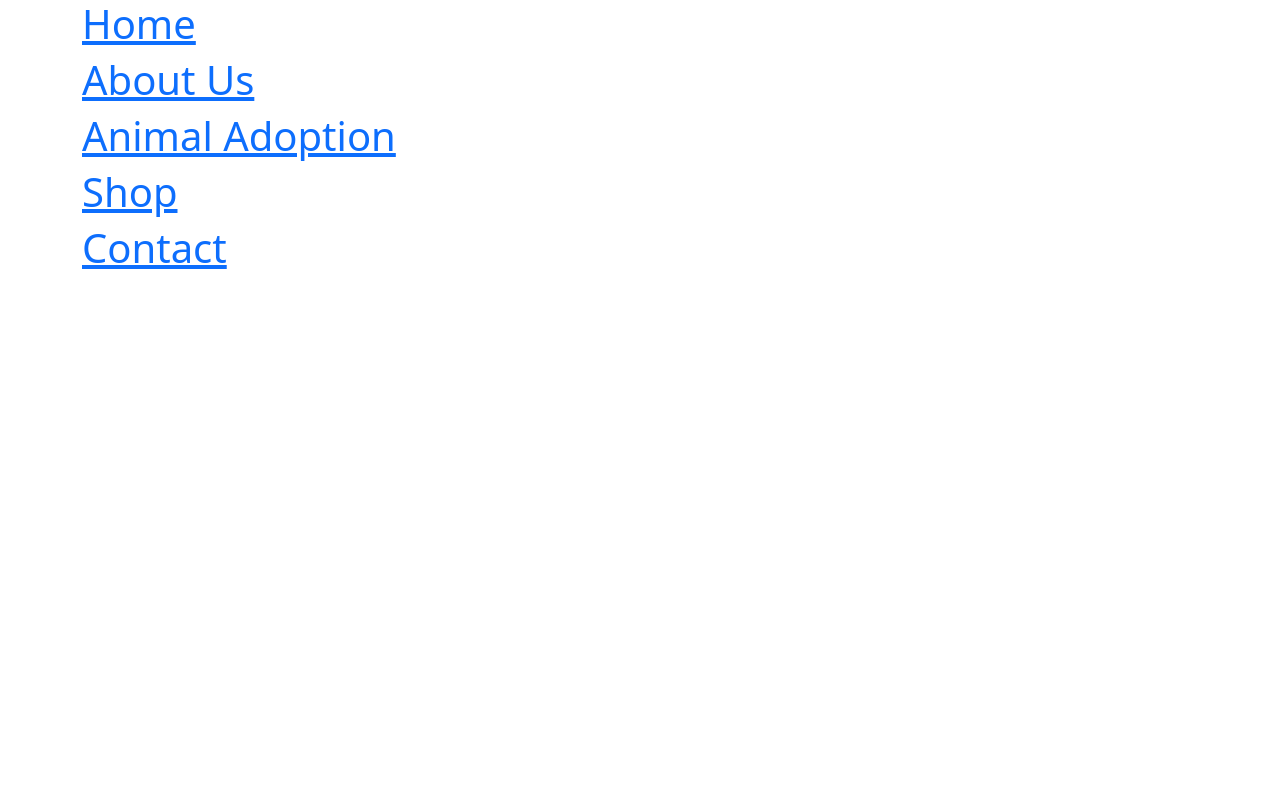
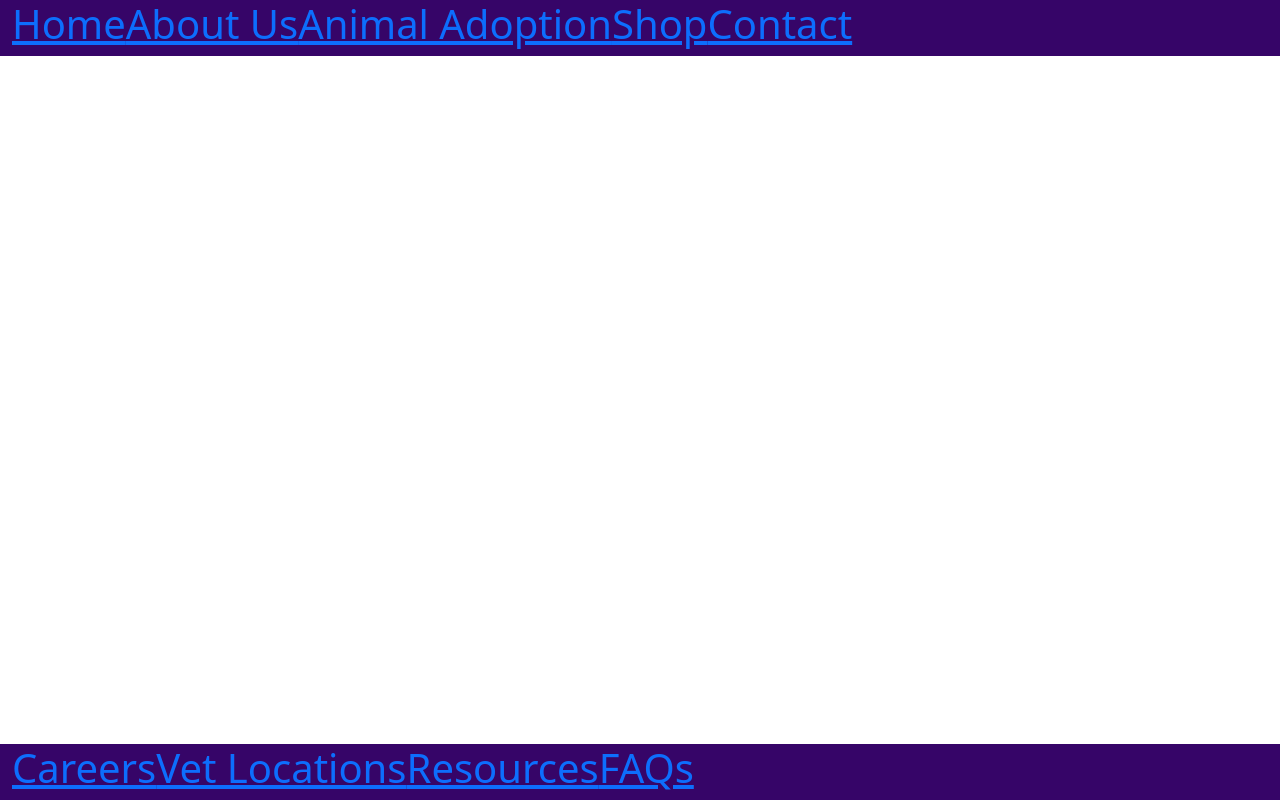
Before and after one commit to OliJarJ/capstone-MERN-project, a React (Create React App) app: page /shop in a window 1280 px wide. Built offline with nearby package versions, Linux system fonts and the light colour scheme.

Commit message:
changes to design

```diff
--- a/src/App.js
+++ b/src/App.js
@@ -8,10 +8,11 @@ import Contact from './pages/ContactForm';
 import Home from './pages/Home';
 import Products from './pages/Products';
 import Shop from './pages/Shop';
-// import ContactForm from './pages/ContactForm';
+import Footer from './components/Footer';
 import "bootstrap/dist/css/bootstrap.min.css";
 
 export default class App extends Component {
+
   render() {
     return (
       <BrowserRouter>
@@ -25,7 +26,7 @@ export default class App extends Component {
             <Route path='/shop' element={<Shop />} />
           </Routes>
         </div>
-
+       <Footer />
       </BrowserRouter>
     );
   }
--- /dev/null
+++ b/src/components/Footer.js
@@ -0,0 +1,27 @@
+// components/Footer.js
+
+import { Link } from 'react-router-dom';
+
+
+const Footer = () => {
+
+  return (
+<footer>
+      <div className="container-fluid" style={{backgroundColor:'#360568ff', display:'flex', bottom:'0', position: 'fixed', }}>
+        <Link to="/">
+          <h1>Careers</h1>
+        </Link>
+        <Link to="/">
+          <h1>Vet Locations</h1>
+        </Link>
+        <Link to="/">
+          <h1>Resources</h1>
+        </Link>
+        <Link to="/">
+          <h1>FAQs</h1>
+        </Link>
+      </div>
+    </footer>
+  )
+}
+export default Footer
--- a/src/components/Navbar.js
+++ b/src/components/Navbar.js
@@ -7,7 +7,7 @@ const Navbar = () => {
 
   return (
     <header>
-      <div className="container">
+      <div className="container-fluid" style={{backgroundColor: '#360568ff', display: 'flex',  }}>
         <Link to="/home">
           <h1>Home</h1>
         </Link>
@@ -23,9 +23,7 @@ const Navbar = () => {
         <Link to="/contact">
           <h1>Contact</h1>
         </Link>
-        {/* <Link to="/">
-          <h1>Register</h1>
-        </Link> */}
+
       </div>
     </header>
   )
--- a/src/pages/ContactForm.js
+++ b/src/pages/ContactForm.js
@@ -39,7 +39,7 @@ const ContactForm = () => {
 
   return (
     <form className="create" onSubmit={handleSubmit}>
-      <h3>Leave us a Message</h3>
+      <h3 className="text-info">Leave us a message!</h3>
 
       <label>Name</label>
       <input
```
